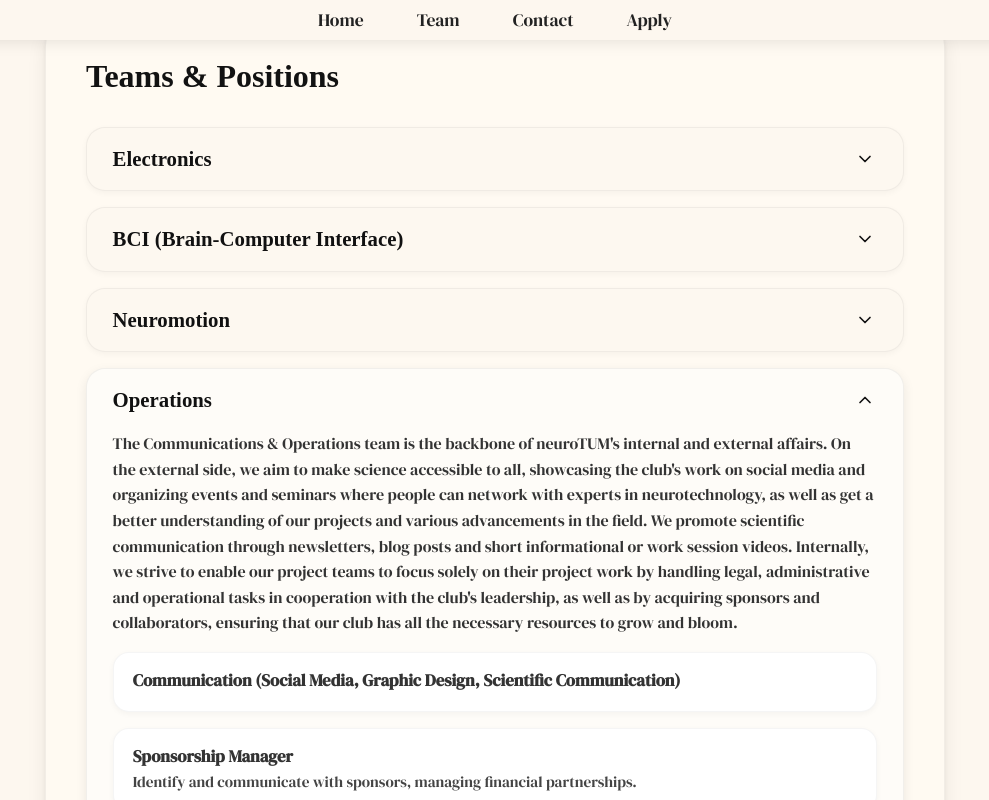
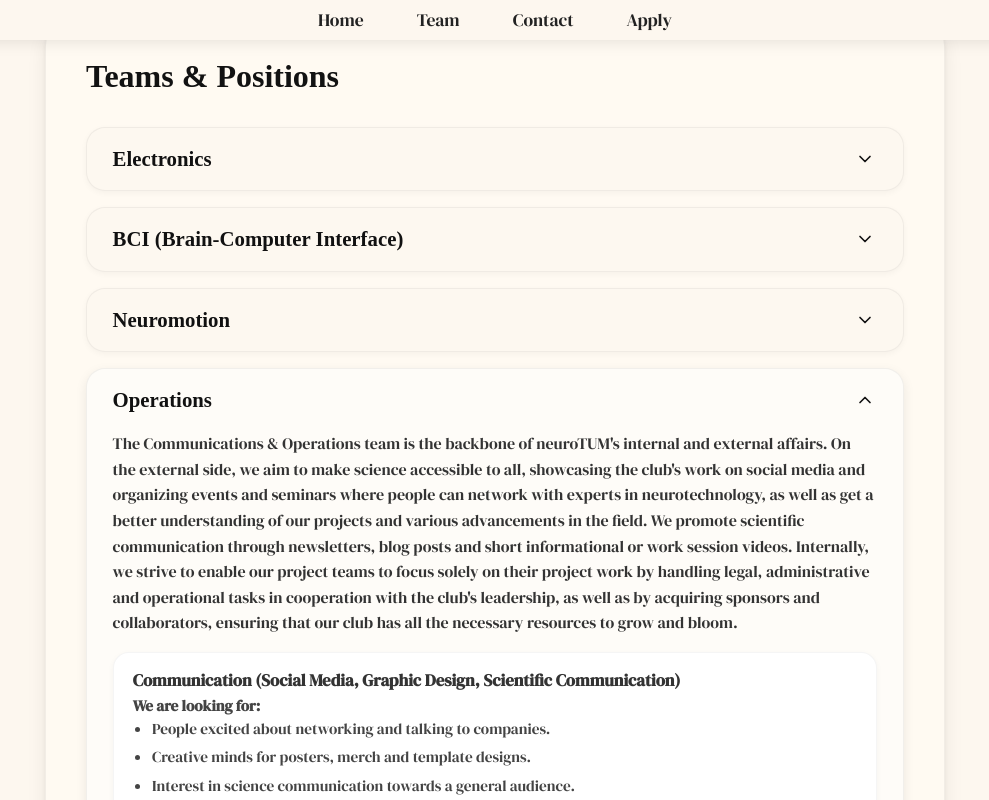
Before and after one commit to neuroTUM/neurotum.github.io, a Next.js app: page /join-us in a window 1280 px wide. Both pictures are taken after a click on the button "Operations". Shown: the part 1644-2444 px from the top of the page, without its empty margins (145-1134 px from the left). Built offline with nearby package versions, Linux system fonts and the light colour scheme.

Commit message:
Update content for ops positions

```diff
--- a/src/app/join-us/TeamPositionsCard.tsx
+++ b/src/app/join-us/TeamPositionsCard.tsx
@@ -159,15 +159,110 @@
     positions: [
       {
         title: "Communication (Social Media, Graphic Design, Scientific Communication)",
-        description: <></>,
+        description: (
+          <>
+              <p>
+                <strong>We are looking for:</strong>
+              </p>
+              <ul>
+                <li>People excited about networking and talking to companies.</li>
+                <li>Creative minds for posters, merch and template designs.</li>
+                <li>Interest in science communication towards a general audience.</li>
+                <li>
+                  General motivation and interest in the field of neuroscience and neuroengineering.
+                </li>
+              </ul>
+          </>
+        ),
       },
       {
-        title: "Sponsorship Manager",
-        description: "Identify and communicate with sponsors, managing financial partnerships.",
+        title: "Ethics",
+        description: (
+          <>
+            The Ethics and Responsibility Officer ensures that ethics is not just a theoretical
+            concern but a fundamental part of neuroTUM's engineering and research processes. By
+            embedding structured ethical engagement, decision-making tools, and user-centred design
+            principles, the team will help establish neuroTUM as a model for responsible student-led
+            innovation in neurotechnology. The role involves organising ethical workshops for the
+            community body (in G&D, neuroethics, AI ethics etc.) curating resources for ethical
+            education of our team, and embedding ethical tools and engagement into neuroTUM's
+            culture and processes.
+            <br />
+            <br />
+            <p>
+              <strong>Nice to have:</strong>
+            </p>
+            <ul>
+              <li>
+                Strong interest in the intersection of ethics, neurotechnology, and responsible
+                innovation Possible background in ethical topics, philosophy, psychology, HCI,
+                responsible design, or other related fields.
+              </li>
+              <li>
+                Familiarity with value-sensitive design and responsible innovation frameworks
+                Previous experience / contacts for organising workshops or seminars on ethical
+                topics (gender & diversity, neuroethics, AI ethics, etc.).
+              </li>
+              <li>
+                Willingness to discuss ethical concepts with an interdisciplinary team! Passion for
+                promoting social responsibility in the development of neuroTUM's projects.
+              </li>
+            </ul>
+            <br />
+            <p>
+              <strong>What we offer:</strong>
+            </p>
+            <ul>
+              <li>
+                Opportunity to organise and lead workshops, and collaborate with experts and fellow
+                students to make a positive impact through technology.
+              </li>
+              <li>
+                Shape the ethical direction of neuroTUM's projects and gain hands-on experience in
+                integrating ethics into neuroengineering team projects.
+              </li>
+            </ul>
+          </>
+        ),
       },
       {
-        title: "Communications Lead",
-        description: "Develop internal and external communication materials for club visibility.",
+        title: "Sponsorship",
+        description: (
+          <>
+            Working on neurotechnology-related or research projects is not a cheap hobby to have.
+            Our teams need financial and material means to achieve their work reliably. As a student
+            organization, we rely on constant support from research chairs and industry partners.
+            <br />
+            <br />
+            <p>
+              <strong>Nice to have:</strong>
+            </p>
+            <ul>
+              <li>
+                Interest and excitement in reaching out to potential sponsors and collaborators.
+              </li>
+              <li>Experience with outreach and partner management.</li>
+              <li>Experience with customer relations management (CRM systems).</li>
+            </ul>
+            <br />
+            <p>
+              <strong>What we offer:</strong>
+            </p>
+            <ul>
+              <li>
+                Opportunity to get in touch with leading innovative companies and define neuroTUM's
+                strategic development.
+              </li>
+              <li>
+                Opportunity to be part of the process of creating a respected research organization.
+              </li>
+              <li>
+                Be part of a vibrant, dynamic, and supportive student community, collaborating
+                closely with peers passionate about research and responsible innovation.{" "}
+              </li>
+            </ul>
+          </>
+        ),
       },
     ],
   },
```
